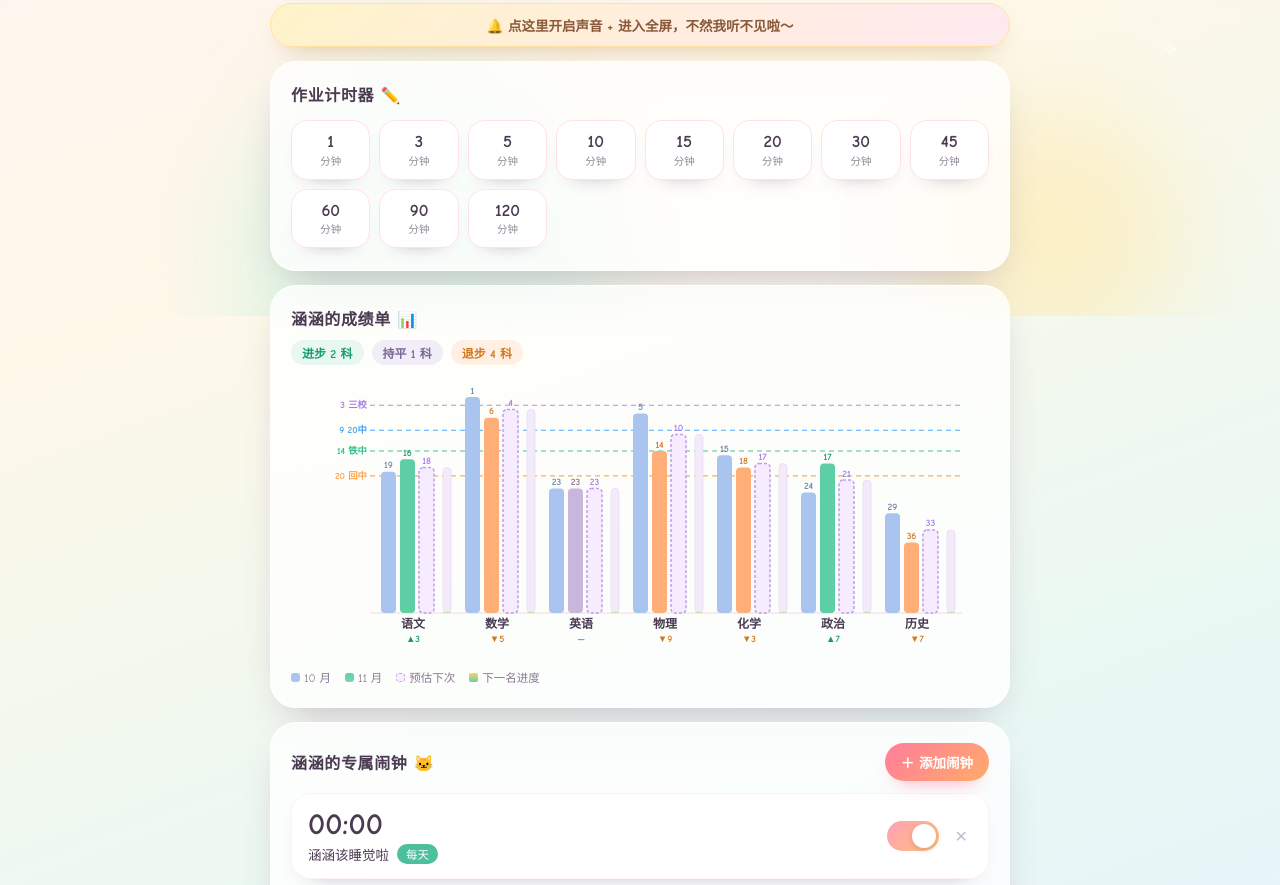
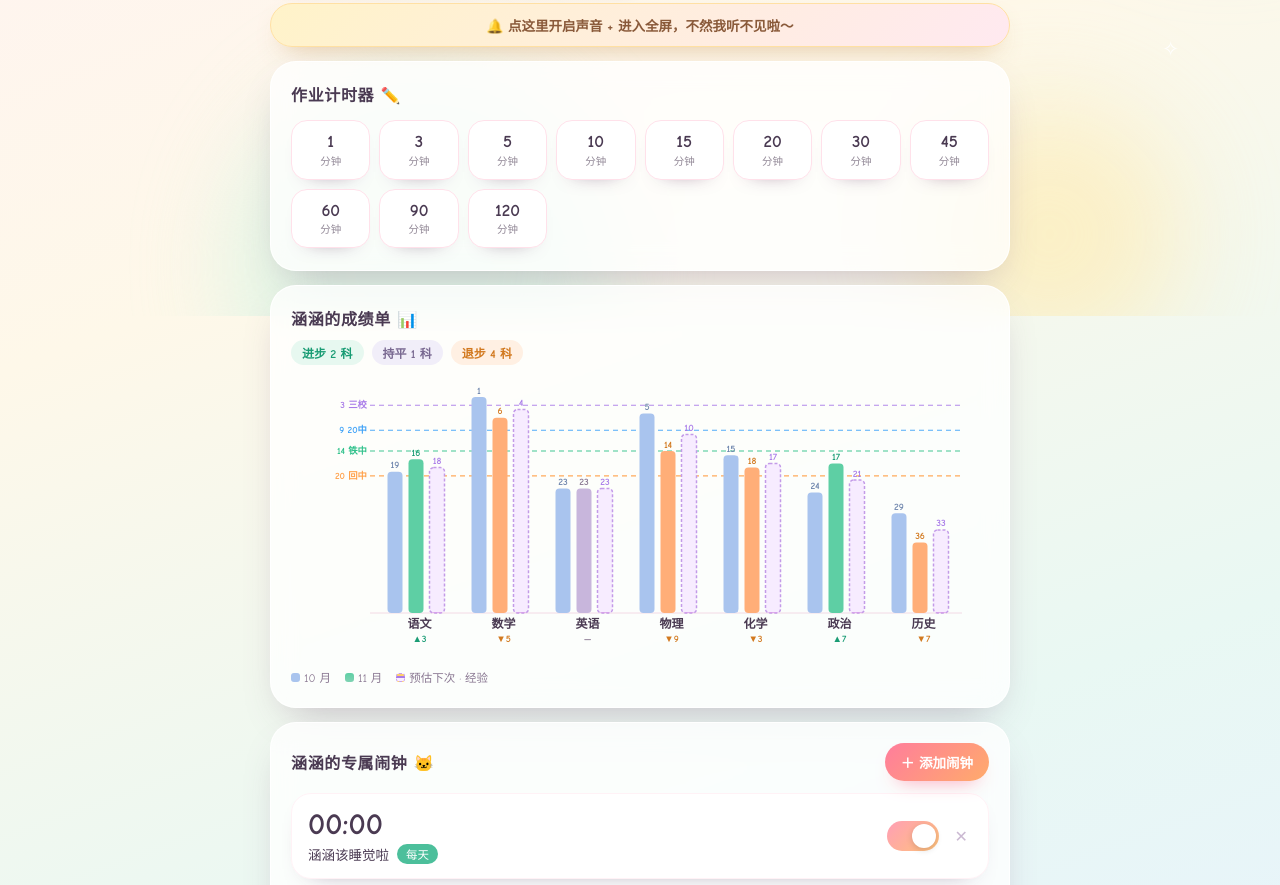
Before and after one commit to kennybaby/hanhan-clock, a plain HTML site: page hanhan-clock.html in a window 1280 px wide. Shown: the part 484-1369 px from the top of the page. Drawn offline with Linux system fonts and the light colour scheme.

Commit message:
merge xp progress into the prediction bar

```diff
--- a/hanhan-clock.html
+++ b/hanhan-clock.html
@@ -244,6 +244,7 @@
   .score-legend .lg-o{background:#a9c4ee}
   .score-legend .lg-n{background:linear-gradient(180deg,#5ecfa4,#7fd3b3)}
   .score-legend .lg-p{background:#fbeeff;border:1px dashed #c9a2ec}
+  .score-legend .lg-p2{background:linear-gradient(180deg,#ffd166 0 34%,#a97ce8 34% 56%,#fbeeff 56% 100%);border:1px dashed #c9a2ec}
   .score-legend .lg-x{background:linear-gradient(180deg,#ffd166,#63d3a8);border-radius:2px}
   @keyframes xpGlow{0%,100%{opacity:1}50%{opacity:.8}}
   .xp-max{animation:xpGlow 3.2s ease-in-out infinite}
@@ -620,8 +621,7 @@
     <div class="score-legend">
       <span><i class="lg lg-o"></i>10 月</span>
       <span><i class="lg lg-n"></i>11 月</span>
-      <span><i class="lg lg-p"></i>预估下次</span>
-      <span><i class="lg lg-x"></i>下一名进度</span>
+      <span><i class="lg lg-p2"></i>预估下次 · 经验</span>
     </div>
   </section>
 
@@ -2460,13 +2460,9 @@ return '<button class="tbtn" type="button" data-min="' + m + '">' +
 
     var barW = narrow ? 10 : 15;
 
-    var dBar = narrow ? 14 : 19;
-
-    var xpOff = narrow ? 30 : 62;
-
-    var xpW = narrow ? 6 : 8;
-
-    /* 经验槽高度不再按价格比例，改为与本科预估柱同高 */
+    var dBar = narrow ? 14 : 21;
+
+    /* 经验进度直接填在"预估下次"那根柱子里，不再单独占一条槽 */
 
     var cxOff = narrow ? 18 : 32;
 
@@ -2520,7 +2516,7 @@ return '<button class="tbtn" type="button" data-min="' + m + '">' +
 
 
 
-      var gx = padL + i * groupW + Math.max(0, (groupW - (xpOff + xpW)) / 2);
+      var gx = padL + i * groupW + Math.max(0, (groupW - (dBar * 2 + barW)) / 2);
 
       var cx = gx + cxOff;
 
@@ -2530,7 +2526,7 @@ return '<button class="tbtn" type="button" data-min="' + m + '">' +
 
       var hPr = hOf(pred);
 
-      var xNew = gx + dBar, xPr = gx + dBar * 2, xXp = gx + xpOff;
+      var xNew = gx + dBar, xPr = gx + dBar * 2;
 
 
 
@@ -2570,14 +2566,10 @@ return '<button class="tbtn" type="button" data-min="' + m + '">' +
 
       var xi = xpInfo(r.s);
 
-      var slotH = hPr;   /* 槽顶与本科预估柱顶齐平，随名次动态升降 */
-
-      var xpH = Math.max(0.8, xi.pct * slotH);
-
-      g += '<rect x="' + xXp.toFixed(2) + '" y="' + (BOT - slotH).toFixed(1) + '" width="' + xpW + '" height="' + slotH.toFixed(1) + '" rx="' + (xpW / 2) + '" fill="#f4ebfa" stroke="#e6d7f2" stroke-width=".7"/>';
-
-      g += '<rect class="xp-fill' + (xi.done ? ' xp-max' : '') + '" id="xp-' + i + '" data-full="' + slotH.toFixed(1) + '" data-bot="' + BOT + '" x="' + xXp.toFixed(2) +
-           '" y="' + (BOT - xpH).toFixed(2) + '" width="' + xpW + '" height="' + xpH.toFixed(2) + '" rx="' + (xpW / 2) + '" fill="url(#xpGrad)"/>';
+      var xpH = Math.max(0.8, xi.pct * hPr);
+
+      g += '<rect class="xp-fill' + (xi.done ? ' xp-max' : '') + '" id="xp-' + i + '" data-full="' + hPr.toFixed(1) + '" data-bot="' + BOT + '" x="' + (xPr + 1.6).toFixed(2) +
+           '" y="' + (BOT - xpH).toFixed(2) + '" width="' + (barW - 3.2).toFixed(1) + '" height="' + xpH.toFixed(2) + '" rx="2.6" fill="url(#xpGrad)"/>';
 
       if (xi.done) g += '<text x="' + cx.toFixed(2) + '" y="' + (BOT + (narrow ? 38 : 44)).toFixed(1) + '" text-anchor="middle" fill="#d98b12" stroke="#ffffff" stroke-width="2.2" paint-order="stroke" font-size="' + (narrow ? 8 : 10) + '" font-weight="800">巩固</text>';
 
@@ -2593,7 +2585,7 @@ return '<button class="tbtn" type="button" data-min="' + m + '">' +
 
     g = '<svg viewBox="0 0 ' + W + ' ' + H + '" width="' + W + '" height="' + H + '" role="img" aria-label="涵涵各科名次柱状图" style="overflow:visible">' +
 
-        '<defs><linearGradient id="xpGrad" x1="0" y1="1" x2="0" y2="0"><stop offset="0" stop-color="#63d3a8"/><stop offset="0.6" stop-color="#9fe38a"/><stop offset="1" stop-color="#ffd166"/></linearGradient></defs>' +
+        '<defs><linearGradient id="xpGrad" x1="0" y1="1" x2="0" y2="0"><stop offset="0" stop-color="#a97ce8"/><stop offset="0.62" stop-color="#d79be9"/><stop offset="1" stop-color="#ffd166"/></linearGradient></defs>' +
 
         '<line x1="' + (padL - 4) + '" y1="' + BOT + '" x2="' + right + '" y2="' + BOT + '" stroke="#f2d9e4" stroke-width="1"/>' +
 
```
